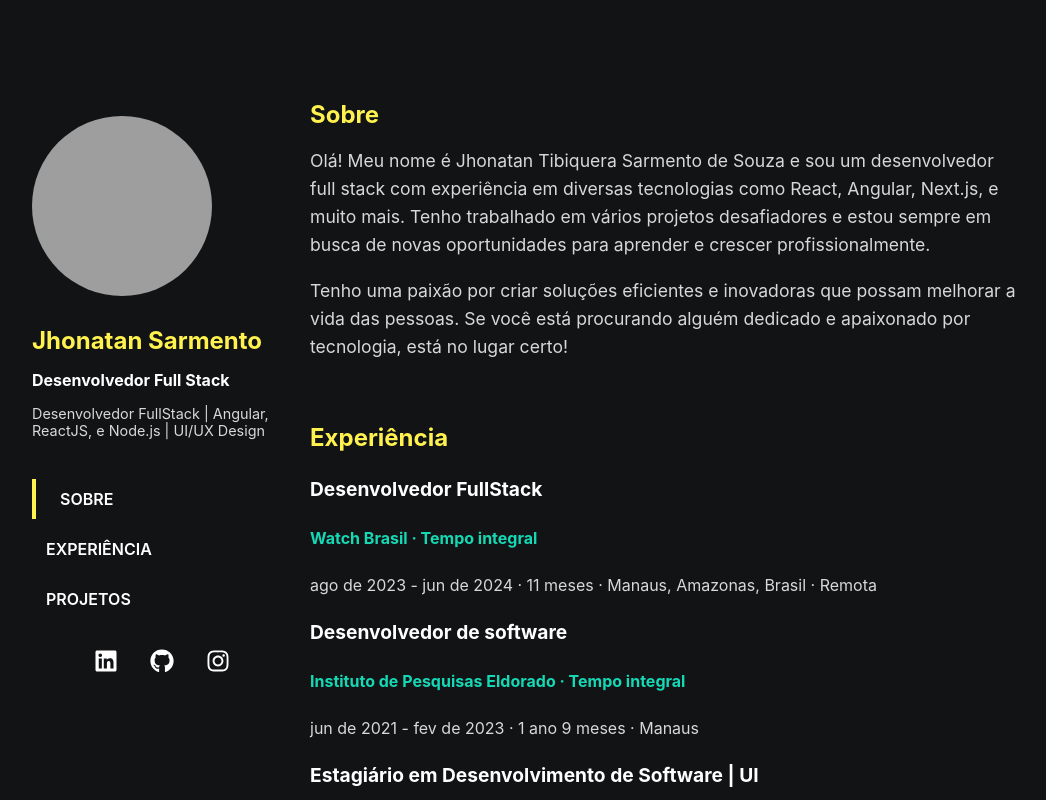
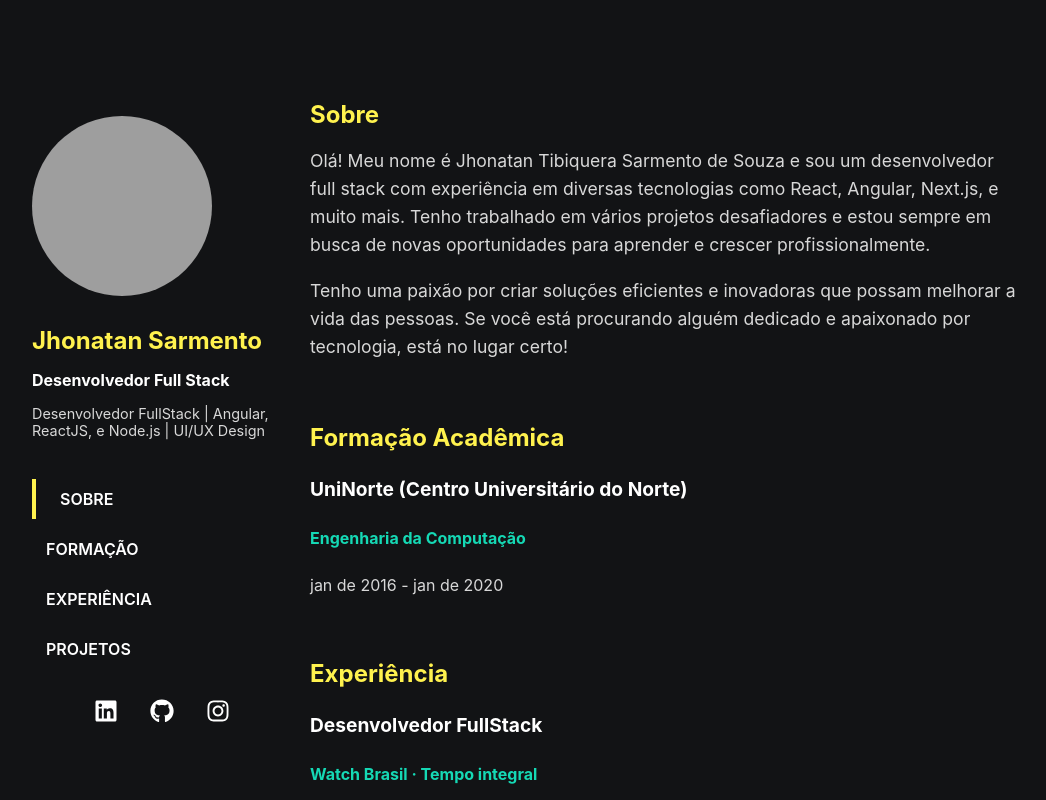
Before and after one commit to jhonatansarmento/personal-site, a Next.js app: page / in a window 1280 px wide. Shown: the top 800 px of the page, without its empty margins (136-1182 px from the left). Built offline with nearby package versions, Linux system fonts and the light colour scheme; grey boxes are pictures that could not be loaded.

Commit message:
Add EducationSection and update profileContent constants

```diff
--- /dev/null
+++ b/src/shared/components/ContentSection/EducationSection/index.tsx
@@ -0,0 +1,17 @@
+import { educationText } from '@/shared/constants/profileContent';
+import * as S from '../styles';
+
+export default function EducationSection() {
+  return (
+    <S.Education id='formacao'>
+      <S.Title>{educationText.title}</S.Title>
+      {educationText.items.map((item, index) => (
+        <S.EducationItem key={index}>
+          <S.EducationInstitution>{item.institution}</S.EducationInstitution>
+          <S.EducationDegree>{item.degree}</S.EducationDegree>
+          <S.EducationPeriod>{item.period}</S.EducationPeriod>
+        </S.EducationItem>
+      ))}
+    </S.Education>
+  );
+}
--- a/src/shared/components/ContentSection/index.tsx
+++ b/src/shared/components/ContentSection/index.tsx
@@ -1,4 +1,5 @@
 import AboutSection from './AboutSection';
+import EducationSection from './EducationSection';
 import ExperienceSection from './ExperienceSection';
 import ProjectsSection from './ProjectsSection';
 import * as S from './styles';
@@ -7,6 +8,7 @@ export default function ContentSection() {
   return (
     <S.Section>
       <AboutSection />
+      <EducationSection />
       <ExperienceSection />
       <ProjectsSection />
     </S.Section>
--- a/src/shared/components/ContentSection/styles.ts
+++ b/src/shared/components/ContentSection/styles.ts
@@ -66,3 +66,25 @@ export const ProjectDescription = styled.p`
   font-size: 1em;
   color: #d8d8d8;
 `;
+
+export const Education = styled.div`
+  margin-top: 20px;
+`;
+
+export const EducationItem = styled.div`
+  margin-bottom: 20px;
+`;
+
+export const EducationInstitution = styled.h4`
+  font-size: 1.2em;
+`;
+
+export const EducationDegree = styled.h5`
+  font-size: 1em;
+  color: #15d9b5;
+`;
+
+export const EducationPeriod = styled.p`
+  font-size: 1em;
+  color: #d8d8d8;
+`;
--- a/src/shared/components/ProfileSection/ProfileNav/index.tsx
+++ b/src/shared/components/ProfileSection/ProfileNav/index.tsx
@@ -2,8 +2,10 @@ import { profileContent } from '@/shared/constants/profileContent';
 import * as S from '../styles';
 
 interface ProfileNavProps {
-  activeSection: 'sobre' | 'experiencia' | 'projetos';
-  onSectionChange: (section: 'sobre' | 'experiencia' | 'projetos') => void;
+  activeSection: 'sobre' | 'formacao' | 'experiencia' | 'projetos';
+  onSectionChange: (
+    section: 'sobre' | 'formacao' | 'projetos' | 'experiencia'
+  ) => void;
 }
 
 export default function ProfileNav({
--- a/src/shared/components/ProfileSection/index.tsx
+++ b/src/shared/components/ProfileSection/index.tsx
@@ -1,14 +1,16 @@
-import ProfileNav from '@/shared/components/ProfileSection//ProfileNav';
-import ProfileTitle from '@/shared/components/ProfileSection//ProfileTitle';
-import SocialLinks from '@/shared/components/ProfileSection//SocialLinks';
-import ProfileDescription from '@/shared/components/ProfileSection/ProfileDescription';
-import ProfileImage from '@/shared/components/ProfileSection/ProfileImage';
-import ProfileName from '@/shared/components/ProfileSection/ProfileName';
+import ProfileDescription from './ProfileDescription';
+import ProfileImage from './ProfileImage';
+import ProfileName from './ProfileName';
+import ProfileNav from './ProfileNav';
+import ProfileTitle from './ProfileTitle';
+import SocialLinks from './SocialLinks';
 import * as S from './styles';
 
 interface ProfileSectionProps {
-  activeSection: 'sobre' | 'experiencia' | 'projetos';
-  onSectionChange: (section: 'sobre' | 'experiencia' | 'projetos') => void;
+  activeSection: 'sobre' | 'experiencia' | 'projetos' | 'formacao';
+  onSectionChange: (
+    section: 'sobre' | 'experiencia' | 'projetos' | 'formacao'
+  ) => void;
 }
 
 export default function ProfileSection({
--- a/src/shared/components/ProfileSection/styles.ts
+++ b/src/shared/components/ProfileSection/styles.ts
@@ -109,26 +109,24 @@ export const SocialLinks = styled.div`
   }
 `;
 
-export const Container = styled.div`
-  display: flex;
-  justify-content: space-between;
-  width: 80%;
-  margin: 0 auto;
-  padding: 20px;
-
-  @media (max-width: 768px) {
-    flex-direction: column;
-    align-items: center;
-    width: 100%;
-    padding: 10px;
-  }
+export const Education = styled.div`
+  margin-top: 20px;
 `;
 
-export const Footer = styled.footer`
-  text-align: center;
-  padding: 10px 0;
-  margin-top: 20px;
-  border-top: 1px solid #333;
+export const EducationItem = styled.div`
+  margin-bottom: 20px;
+`;
+
+export const EducationInstitution = styled.h4`
+  font-size: 1.2em;
+`;
+
+export const EducationDegree = styled.h5`
+  font-size: 1em;
+  color: #15d9b5;
+`;
+
+export const EducationPeriod = styled.p`
+  font-size: 1em;
   color: #d8d8d8;
-  background-color: #1a1b26;
 `;
--- a/src/shared/constants/profileContent.ts
+++ b/src/shared/constants/profileContent.ts
@@ -7,6 +7,7 @@ export const profileContent = {
   title: 'Desenvolvedor Full Stack',
   navItems: [
     { section: 'sobre' as 'sobre', label: 'SOBRE' },
+    { section: 'formacao' as 'formacao', label: 'FORMAÇÃO' },
     { section: 'experiencia' as 'experiencia', label: 'EXPERIÊNCIA' },
     { section: 'projetos' as 'projetos', label: 'PROJETOS' },
   ],
@@ -81,3 +82,14 @@ export const projectsText = {
     },
   ],
 };
+
+export const educationText = {
+  title: 'Formação Acadêmica',
+  items: [
+    {
+      institution: 'UniNorte (Centro Universitário do Norte)',
+      degree: 'Engenharia da Computação',
+      period: 'jan de 2016 - jan de 2020',
+    },
+  ],
+};
```
